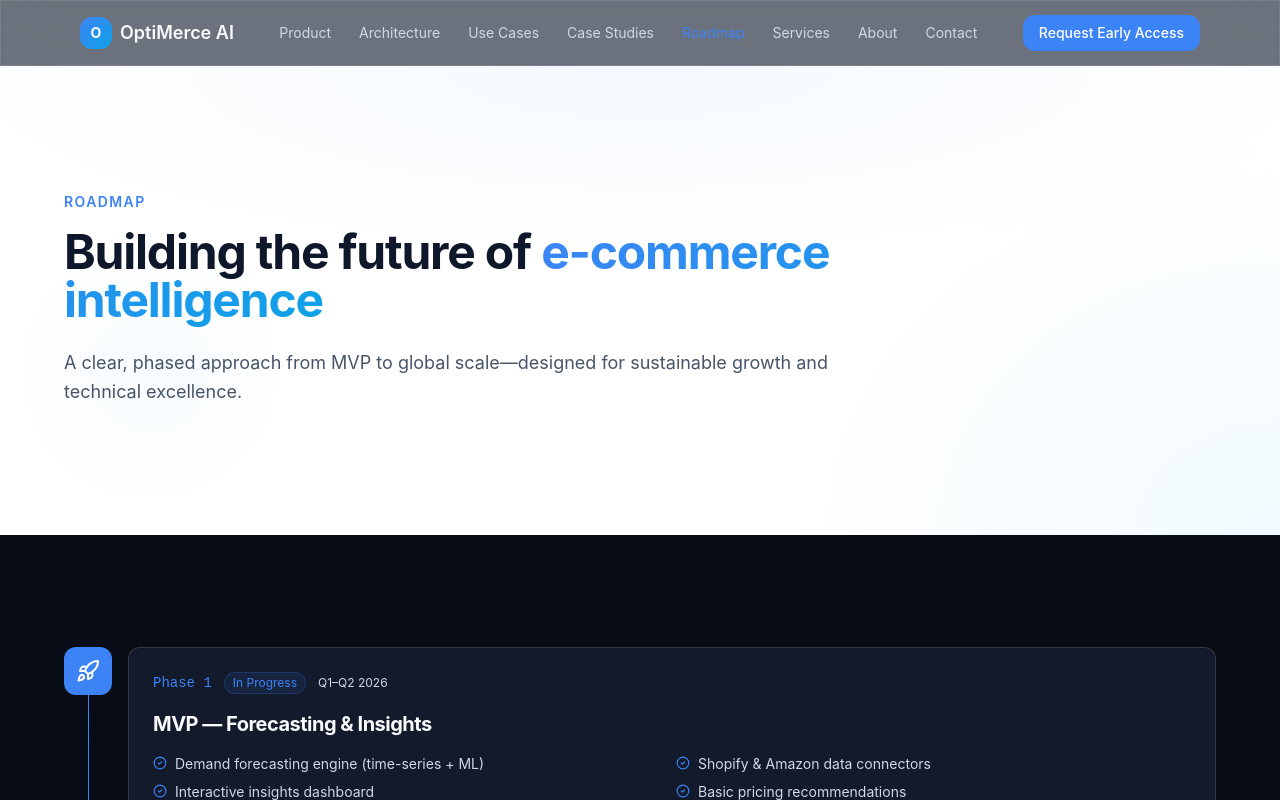
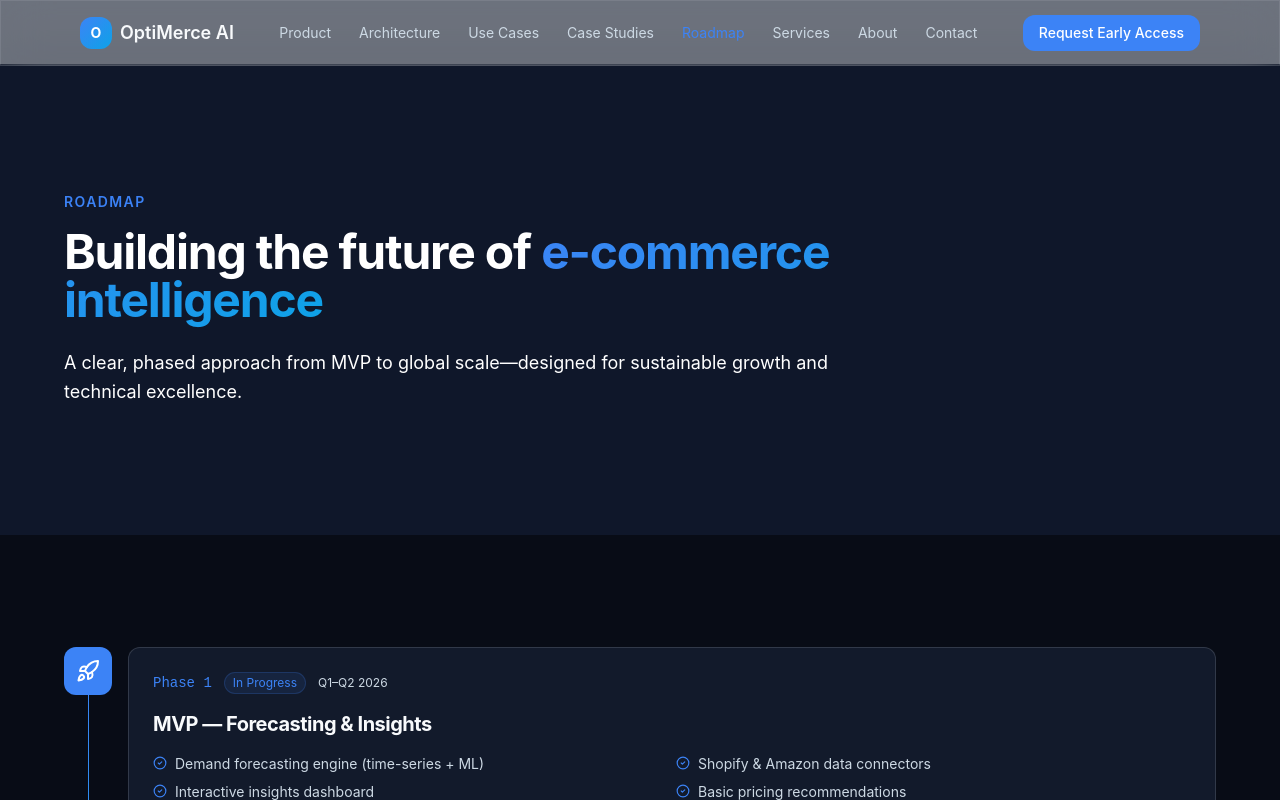
Before and after one commit to OptiMerceAI/OptiMerce-Ai_Website, a React (Vite) app: page /roadmap in a window 1280 px wide. Shown: the top 800 px of the page. Built offline with nearby package versions, Linux system fonts and the light colour scheme; the HTML template or start-up script is replaced by a standard one.

Commit message:
Fix Roadmap readability

```diff
--- a/src/pages/Roadmap.tsx
+++ b/src/pages/Roadmap.tsx
@@ -40,19 +40,15 @@ const phases = [
 
 const RoadmapPage = () => (
   <Layout>
-    <section className="relative overflow-hidden py-24 md:py-32 bg-white">
-      <div className="absolute inset-0 pointer-events-none">
-        <div className="absolute top-0 left-0 w-full h-full opacity-[0.5]" style={{ background: "radial-gradient(ellipse 80% 60% at 50% 0%, rgba(219,234,254,0.6) 0%, transparent 70%)" }} />
-        <div className="absolute bottom-0 right-0 w-[500px] h-[400px] opacity-[0.4]" style={{ background: "radial-gradient(ellipse at bottom right, rgba(186,230,253,0.5) 0%, transparent 70%)" }} />
-        <div className="absolute top-1/3 left-0 w-[300px] h-[300px] opacity-[0.3]" style={{ background: "radial-gradient(circle, rgba(224,242,254,0.8) 0%, transparent 70%)" }} />
-      </div>
+    <section className="relative overflow-hidden py-24 md:py-32 bg-slate-900">
+      <div className="absolute inset-0 pointer-events-none" />
       <div className="container-tight relative z-10">
         <motion.div initial={{ opacity: 0, y: 30 }} animate={{ opacity: 1, y: 0 }} transition={{ duration: 0.6 }} className="max-w-3xl">
           <span className="text-blue-500 text-sm font-semibold tracking-widest uppercase mb-4 block">Roadmap</span>
-          <h1 className="text-4xl md:text-5xl font-bold text-slate-900 leading-tight mb-6">
+          <h1 className="text-4xl md:text-5xl font-bold text-white leading-tight mb-6">
             Building the future of <span className="gradient-text">e-commerce intelligence</span>
           </h1>
-          <p className="text-lg text-slate-600 leading-relaxed">
+          <p className="text-lg text-white leading-relaxed">
             A clear, phased approach from MVP to global scale—designed for sustainable growth and technical excellence.
           </p>
         </motion.div>
```
